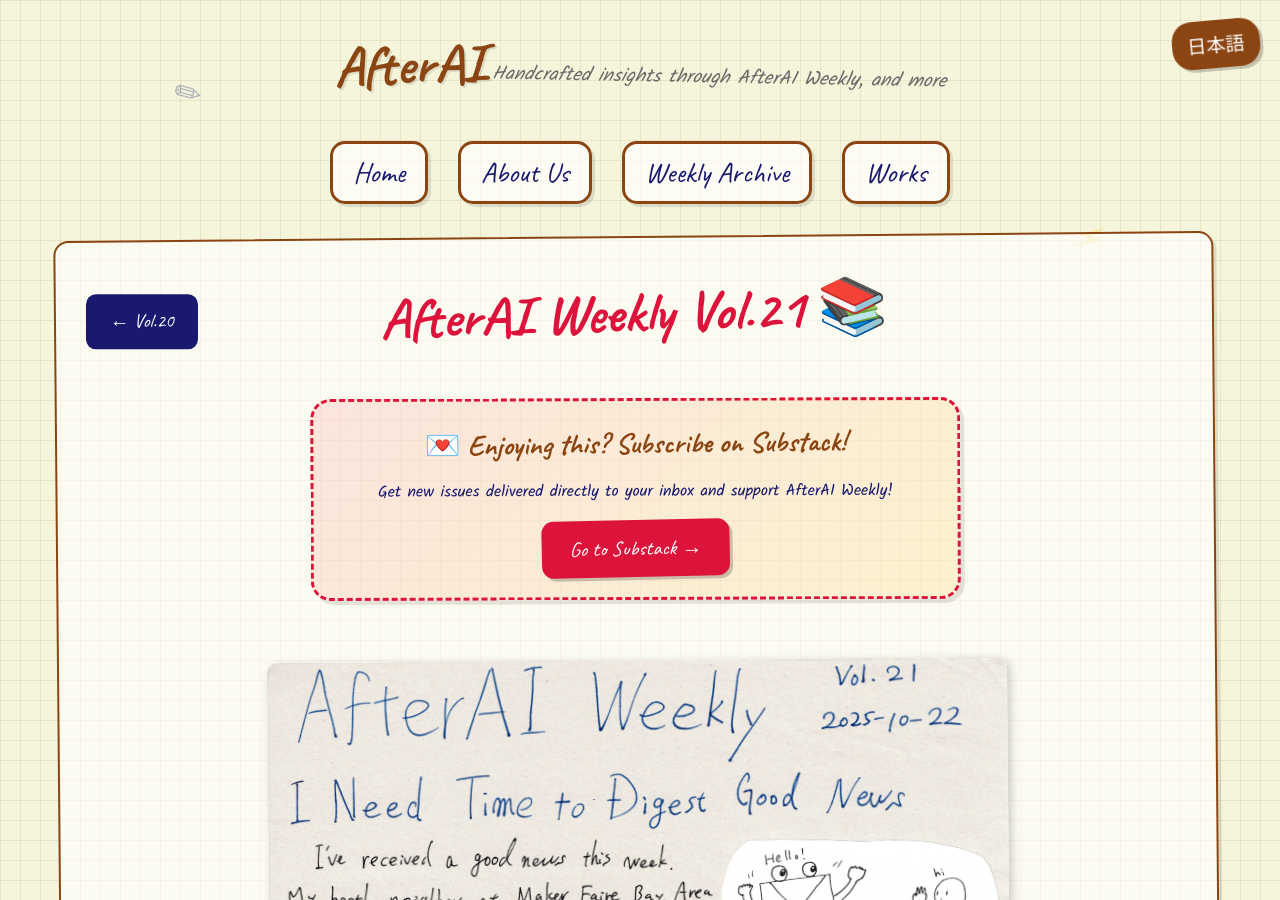
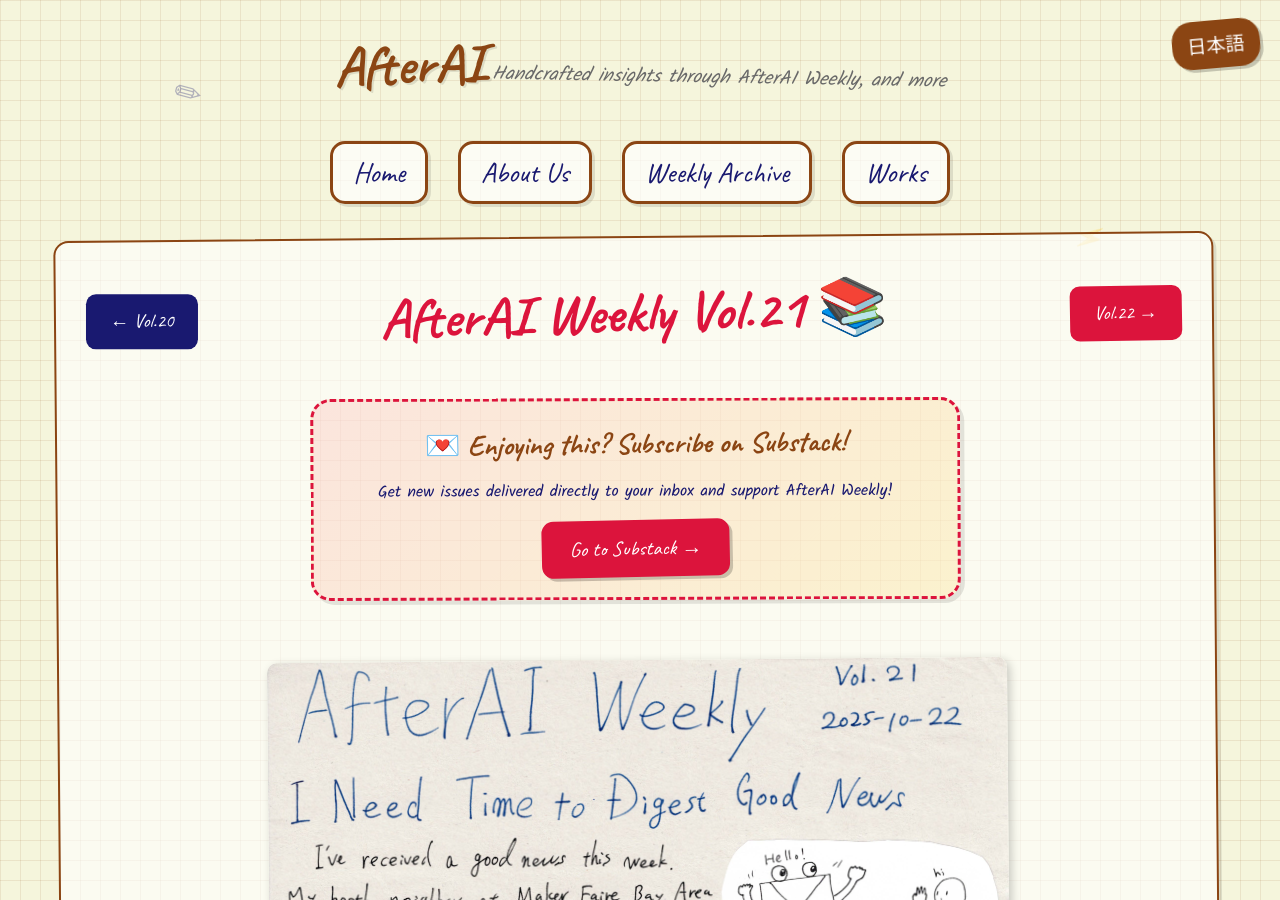
Before and after one commit to AfterAILab/AfterAILab.github.io, a Jekyll site: the page built from weekly/vol21.html, in a window 1280 px wide and 900 px high. Built offline with Jekyll 4.4.1, drawn with Linux system fonts in a browser that asks for light colours.

Commit message:
Add vol22

```diff
--- a/_data/weekly_issues.yml
+++ b/_data/weekly_issues.yml
@@ -104,3 +104,5 @@
   transcription:
     en: _includes/transcriptions/en/vol21.md
     ja: _includes/transcriptions/ja/vol21.md
+- number: 22
+  slug: vol22
--- /dev/null
+++ b/weekly/vol22.html
@@ -0,0 +1,5 @@
+---
+layout: weekly_issue
+title: "AfterAI Weekly Vol.22"
+slug: vol22
+---
```
Also changed, not shown: 2 other files.
